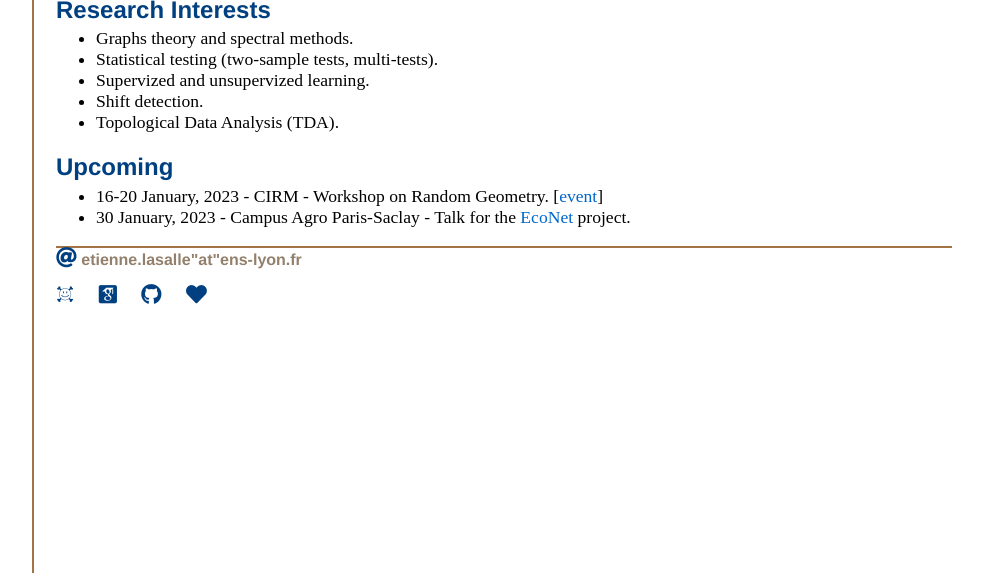
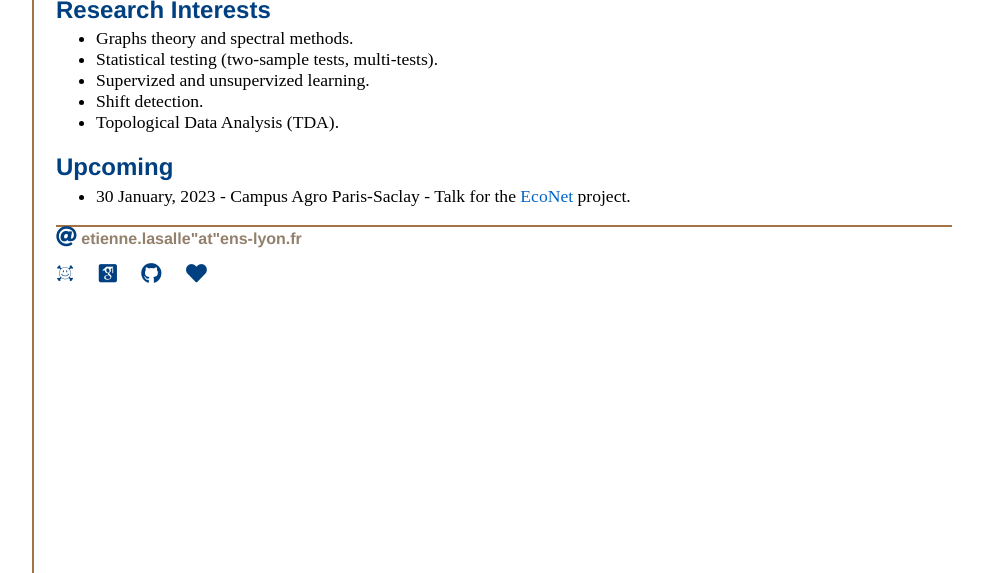
Before and after one commit to elasalle/elasalle.github.io, a Jekyll site: the page built from index.html, in a window 1280 px wide, cut to the strip 327-900 px from the top of the page. Shown: the whole strip, without its empty margins (120-1103 px from the left). Built offline with Jekyll 4.4.1, drawn with Linux system fonts in a browser that asks for light colours; some web fonts are replaced.

Commit message:
Update index.html

```diff
--- a/index.html
+++ b/index.html
@@ -37,7 +37,6 @@ title: Etienne Lasalle's Webpage
 
 	<h2 class="title2">Upcoming</h2>
 	<ul class="normalsize">
-		<li>16-20 January, 2023 - CIRM - Workshop on Random Geometry. [<a href="https://conferences.cirm-math.fr/3021.html">event</a>]</li>
 		<li>30 January, 2023 - Campus Agro Paris-Saclay - Talk for the <a href="http://cmatias.perso.math.cnrs.fr/ANR_EcoNet.html">EcoNet</a> project.  </li>
 	</ul>
 </div><!-- /.blurb -->
```
